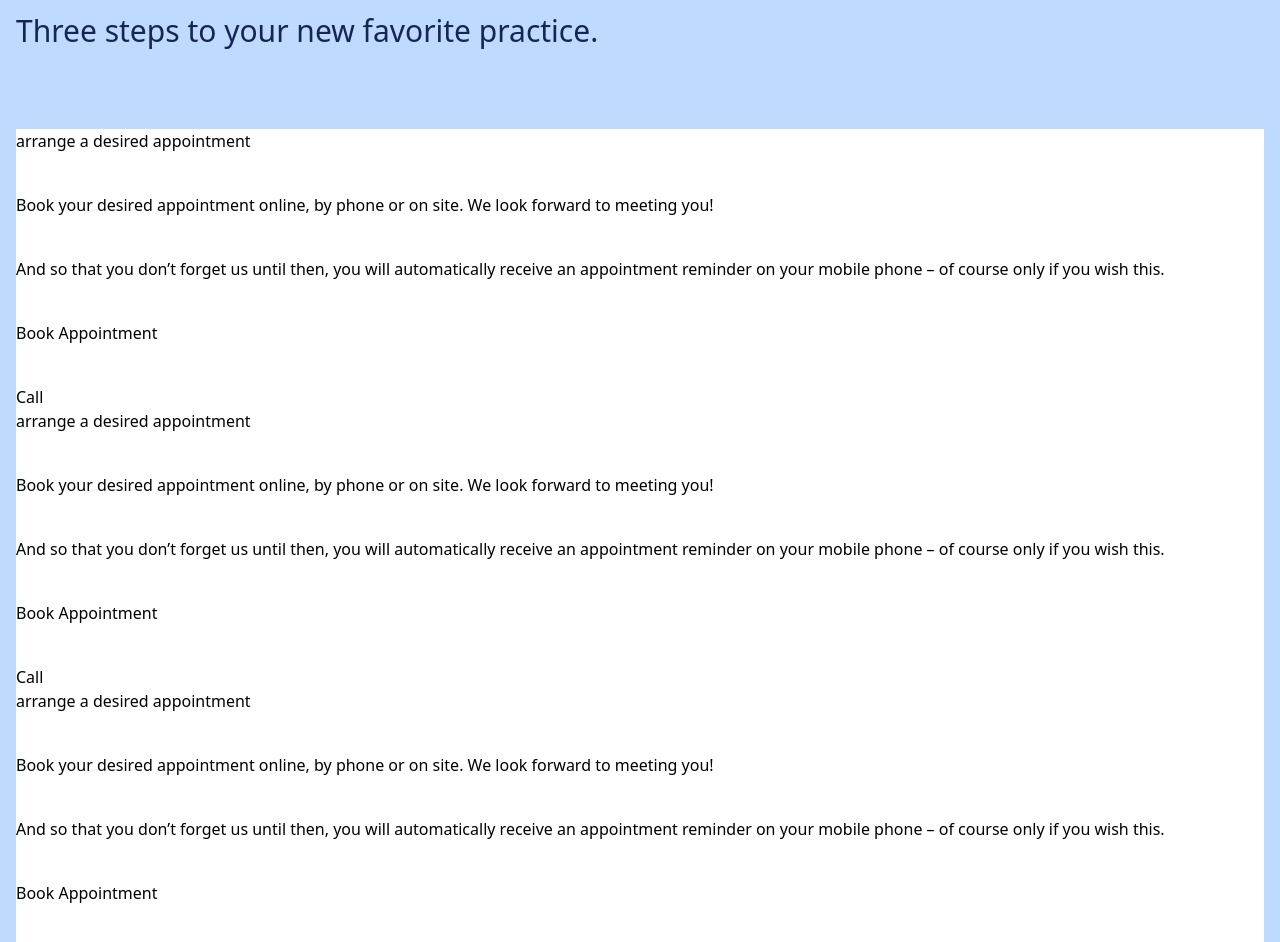
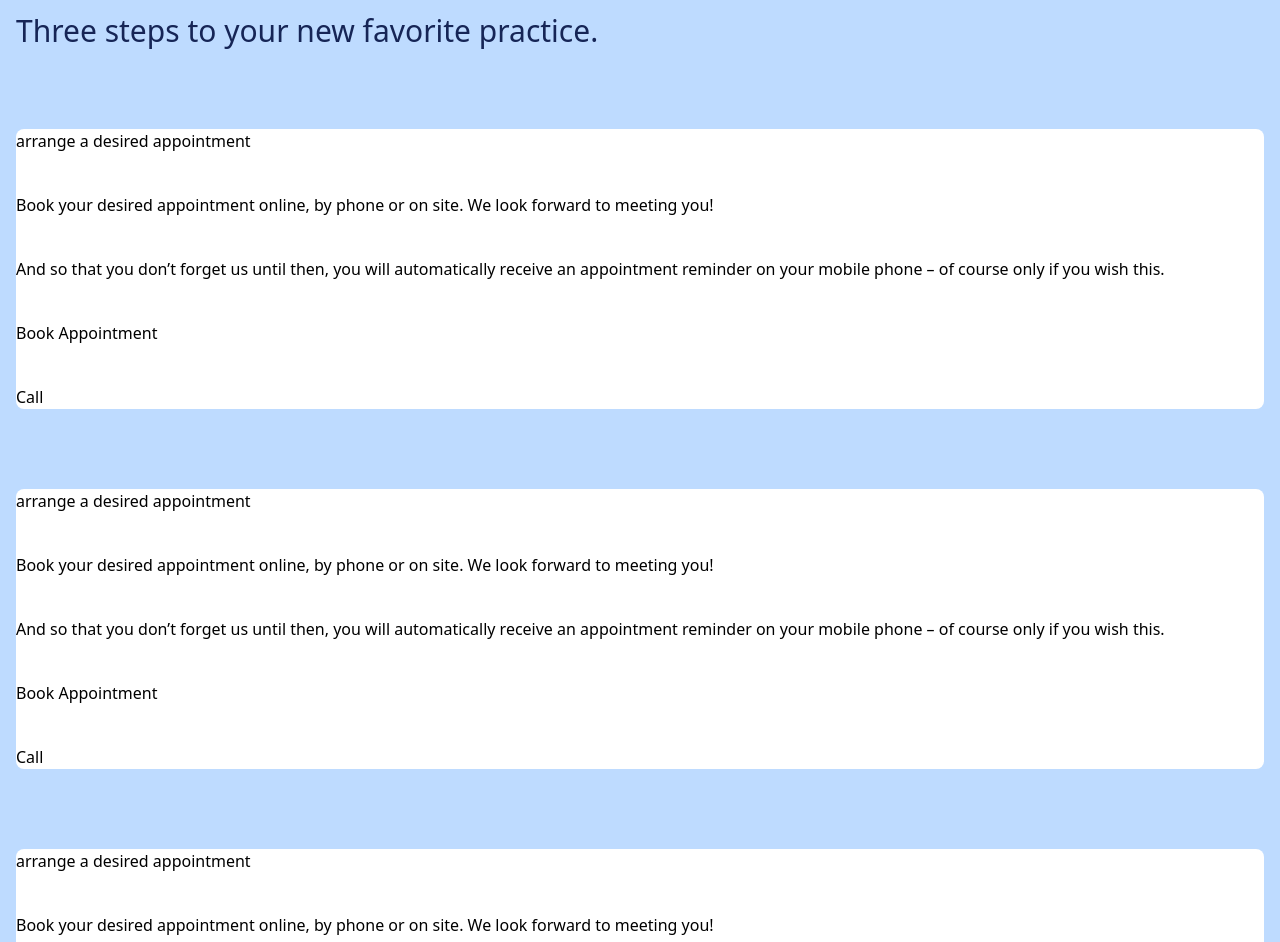
Before and after one commit to BirasaDivine/Dentist_Tailwind_clone_theGym, a website: page Tailwindclone3/index.html in a window 1280 px wide. Shown: the part 3049-3991 px from the top of the page. Drawn offline with Linux system fonts and the light colour scheme.

Commit message:
Last Section

```diff
--- a/Tailwindclone3/index.html
+++ b/Tailwindclone3/index.html
@@ -165,8 +165,8 @@
                     <h1 class="text-blue-950 text-3xl">Three steps to your new favorite practice.</h1>
 
                 </div>
-                <div class="">
-                    <div class="bg-white flex flex-col gap-10">
+                <div class="flex flex-col gap-20">
+                    <div class="bg-white flex flex-col gap-10 rounded-lg">
                         <h1>arrange a desired appointment</h1>
                         <h2>Book your desired appointment online, by phone or on site. We look forward to meeting you!
                         </h2>
@@ -179,7 +179,7 @@
                             <h1>Call</h1>
                         </div>
                     </div>
-                    <div class="bg-white flex flex-col gap-10">
+                    <div class="bg-white flex flex-col gap-10 rounded-lg">
                         <h1>arrange a desired appointment</h1>
                         <h2>Book your desired appointment online, by phone or on site. We look forward to meeting you!
                         </h2>
@@ -192,7 +192,7 @@
                             <h1>Call</h1>
                         </div>
                     </div>
-                    <div class="bg-white flex flex-col gap-10">
+                    <div class="bg-white flex flex-col gap-10 rounded-lg">
                         <h1>arrange a desired appointment</h1>
                         <h2>Book your desired appointment online, by phone or on site. We look forward to meeting you!
                         </h2>
```
